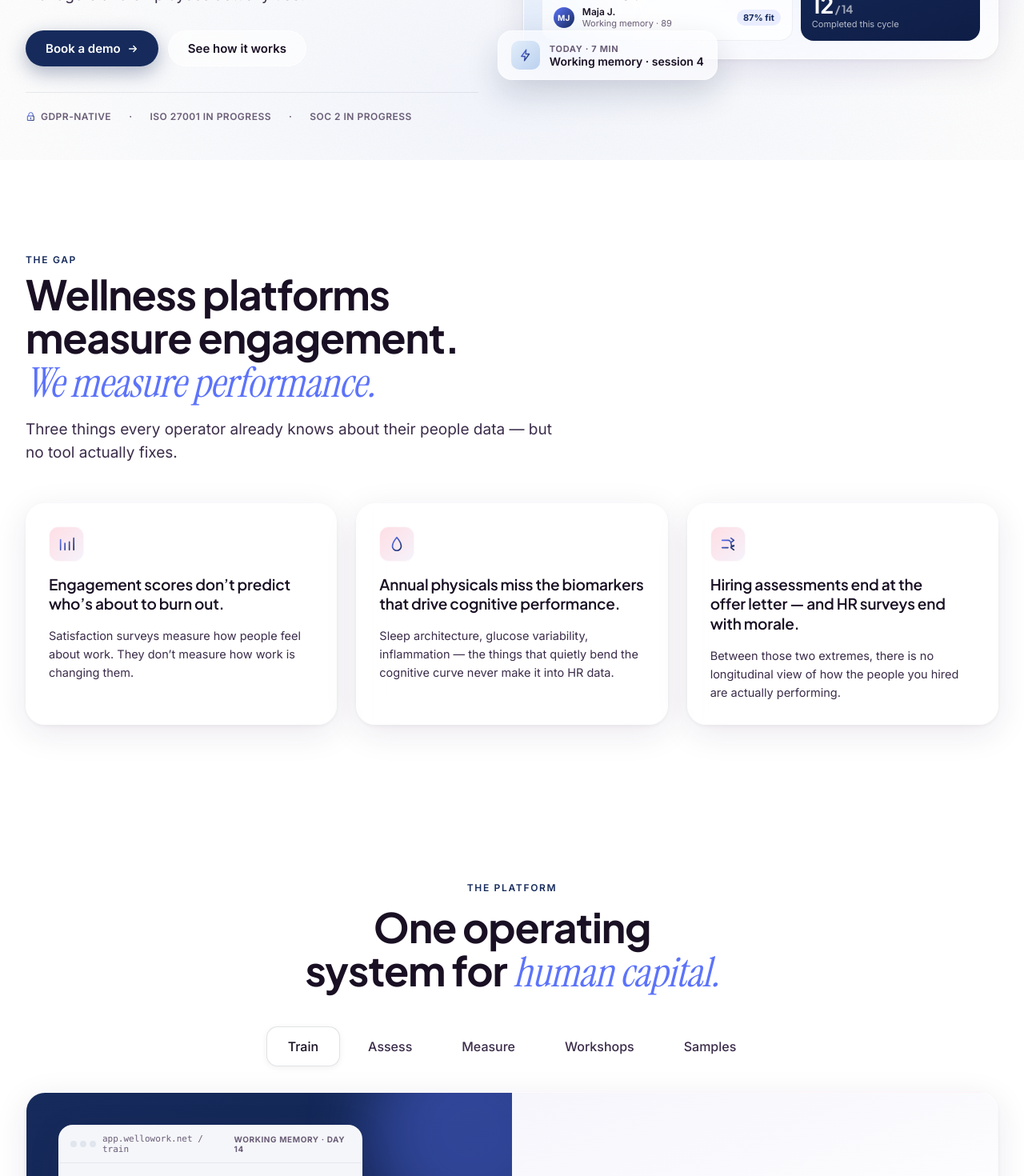
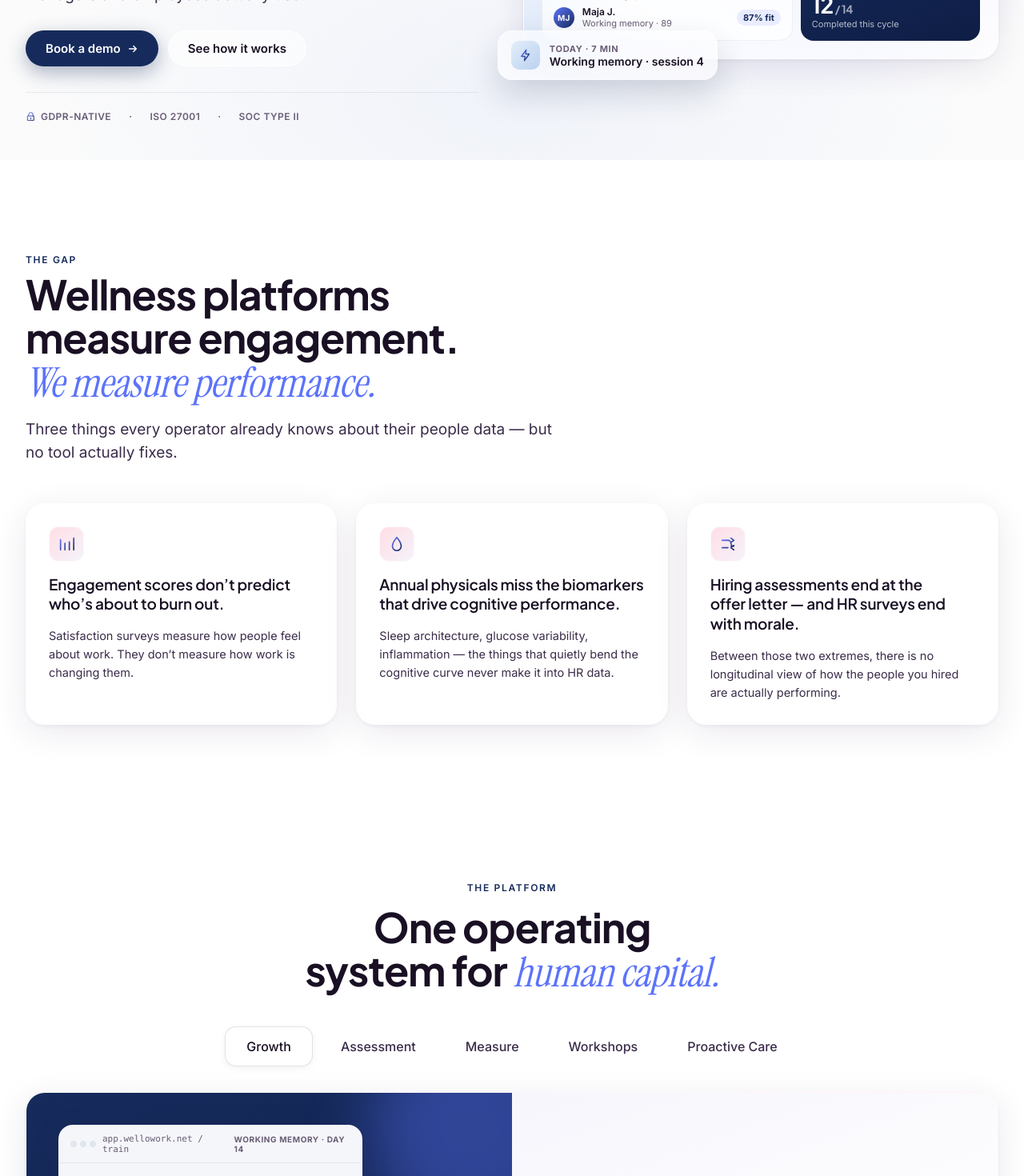
Before and after one commit to drjohn-code/WelloWork, a Next.js app: page / in a window 1280 px wide. Shown: the part 600-2070 px from the top of the page at 80% size. Built offline with nearby package versions, Linux system fonts and the light colour scheme.

Commit message:
homepage update

```diff
--- a/app/components/Hero.tsx
+++ b/app/components/Hero.tsx
@@ -72,9 +72,9 @@ export function Hero() {
                   <Icon name="lock" size={13} /> GDPR-native
                 </span>
                 <span>·</span>
-                <span>ISO 27001 in progress</span>
+                <span>ISO 27001</span>
                 <span>·</span>
-                <span>SOC 2 in progress</span>
+                <span>SOC Type II</span>
               </div>
             </Reveal>
           </div>
--- a/app/components/PlatformTabs.tsx
+++ b/app/components/PlatformTabs.tsx
@@ -5,7 +5,7 @@ import { Reveal } from "./Reveal";
 import { ArrowRight, Icon, ICONS } from "./Icons";
 import { PrivacyChip } from "./Chips";
 
-type TabId = "train" | "assess" | "measure" | "workshops" | "samples";
+type TabId = "Growth" | "assessment" | "measure" | "Workshops" | "Proactive Care";
 
 type Tab = {
   id: TabId;
@@ -18,8 +18,8 @@ type Tab = {
 
 const TABS: Tab[] = [
   {
-    id: "train",
-    label: "Train",
+    id: "Growth",
+    label: "Growth",
     eyebrow: "WelloRise",
     title: "Daily cognitive training that fits in a coffee break.",
     body: "Adaptive exercises across problem solving, working memory, attention, processing speed, and cognitive flexibility. Tokens unlock courses; a task marketplace lets colleagues help each other and earn.",
@@ -30,8 +30,8 @@ const TABS: Tab[] = [
     ],
   },
   {
-    id: "assess",
-    label: "Assess",
+    id: "Assessment",
+    label: "Assessment",
     eyebrow: "Wellowize",
     title: "Hiring and internal assessments — cognitive and technical.",
     body: "One assessment framework for candidates and existing employees. Build defensible profiles before the offer letter, and keep measuring after it.",
@@ -42,7 +42,7 @@ const TABS: Tab[] = [
     ],
   },
   {
-    id: "measure",
+    id: "Measure",
     label: "Measure",
     eyebrow: "Performance trends",
     title: "Longitudinal performance — not a one-time score.",
@@ -54,7 +54,7 @@ const TABS: Tab[] = [
     ],
   },
   {
-    id: "workshops",
+    id: "Workshops",
     label: "Workshops",
     eyebrow: "Service layer",
     title: "Live health workshops, on-site or remote.",
@@ -66,8 +66,8 @@ const TABS: Tab[] = [
     ],
   },
   {
-    id: "samples",
-    label: "Samples",
+    id: "Proactive Care",
+    label: "Proactive Care",
     eyebrow: "Preventive care",
     title: "Biomarker testing for longevity, general health, and drug screening.",
     body: "Blood panels for longevity markers and urine panels for general health and drug screening. Employees see their full report. Managers only see anonymised, aggregated trends.",
@@ -80,7 +80,7 @@ const TABS: Tab[] = [
 ];
 
 export function PlatformTabs() {
-  const [active, setActive] = useState<TabId>("train");
+  const [active, setActive] = useState<TabId>("Growth");
   const cur = TABS.find((t) => t.id === active) ?? TABS[0];
 
   return (
@@ -253,11 +253,11 @@ export function PlatformTabs() {
 }
 
 function TabVisual({ id }: { id: TabId }) {
-  if (id === "train") return <TrainVisual />;
-  if (id === "assess") return <AssessVisual />;
-  if (id === "measure") return <MeasureVisual />;
-  if (id === "workshops") return <WorkshopsVisual />;
-  return <SamplesVisual />;
+  if (id === "Growth") return <GrowthVisual />;
+  if (id === "Assessment") return <AssessmentVisual />;
+  if (id === "Measure") return <MeasureVisual />;
+  if (id === "Workshops") return <WorkshopsVisual />;
+  return <ProactiveCareVisual />;
 }
 
 function PanelChrome({
@@ -320,7 +320,7 @@ function PanelChrome({
   );
 }
 
-function TrainVisual() {
+function GrowthVisual() {
   return (
     <div style={{ display: "flex", flexDirection: "column", gap: 12, maxWidth: 380 }}>
       <PanelChrome url="app.wellowork.net / train" badge="Working memory · day 14">
@@ -430,7 +430,7 @@ function TrainVisual() {
   );
 }
 
-function AssessVisual() {
+function AssessmentVisual() {
   const scores = [
     { label: "Problem solving", val: 84 },
     { label: "Working memory", val: 91 },
@@ -682,7 +682,7 @@ function WorkshopsVisual() {
   );
 }
 
-function SamplesVisual() {
+function ProactiveCareVisual() {
   return (
     <div style={{ display: "flex", flexDirection: "column", gap: 12, maxWidth: 380 }}>
       <PanelChrome url="app.wellowork.net / health / report" badge="Your view · private">
```
